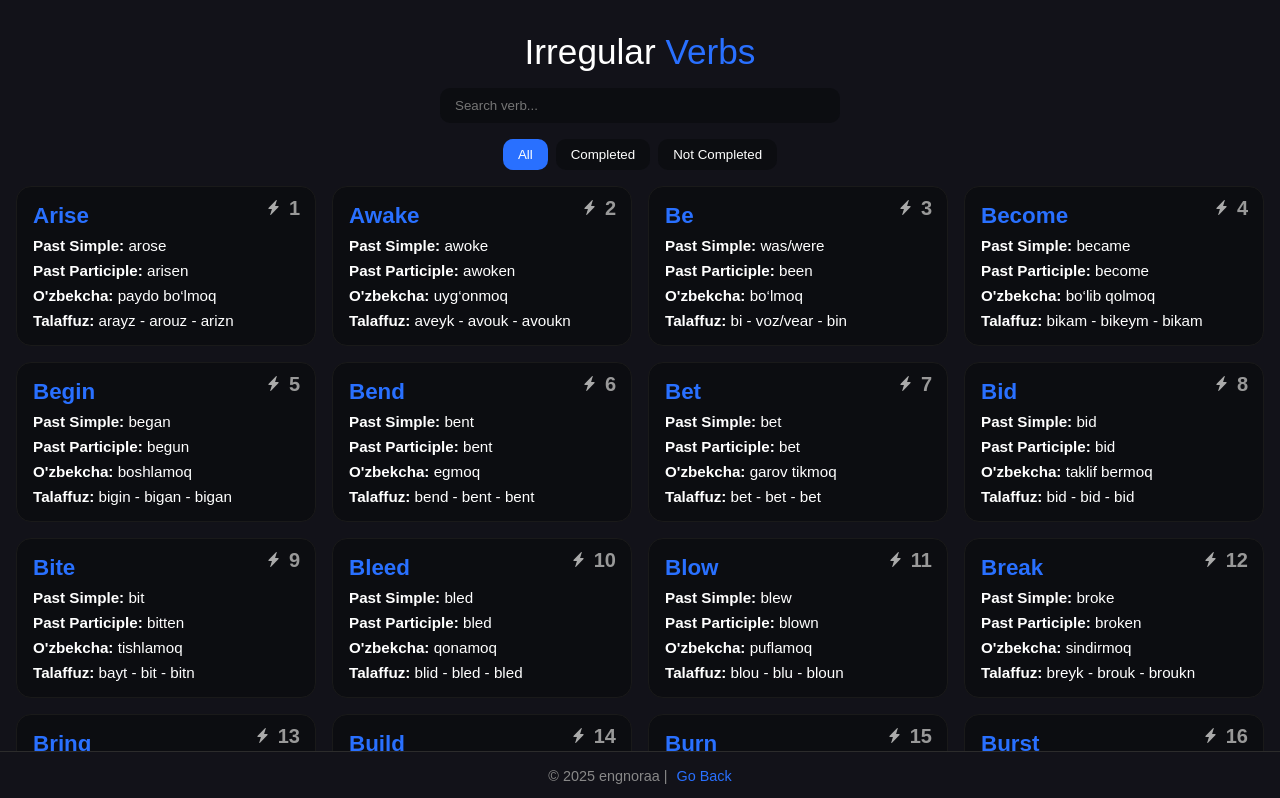
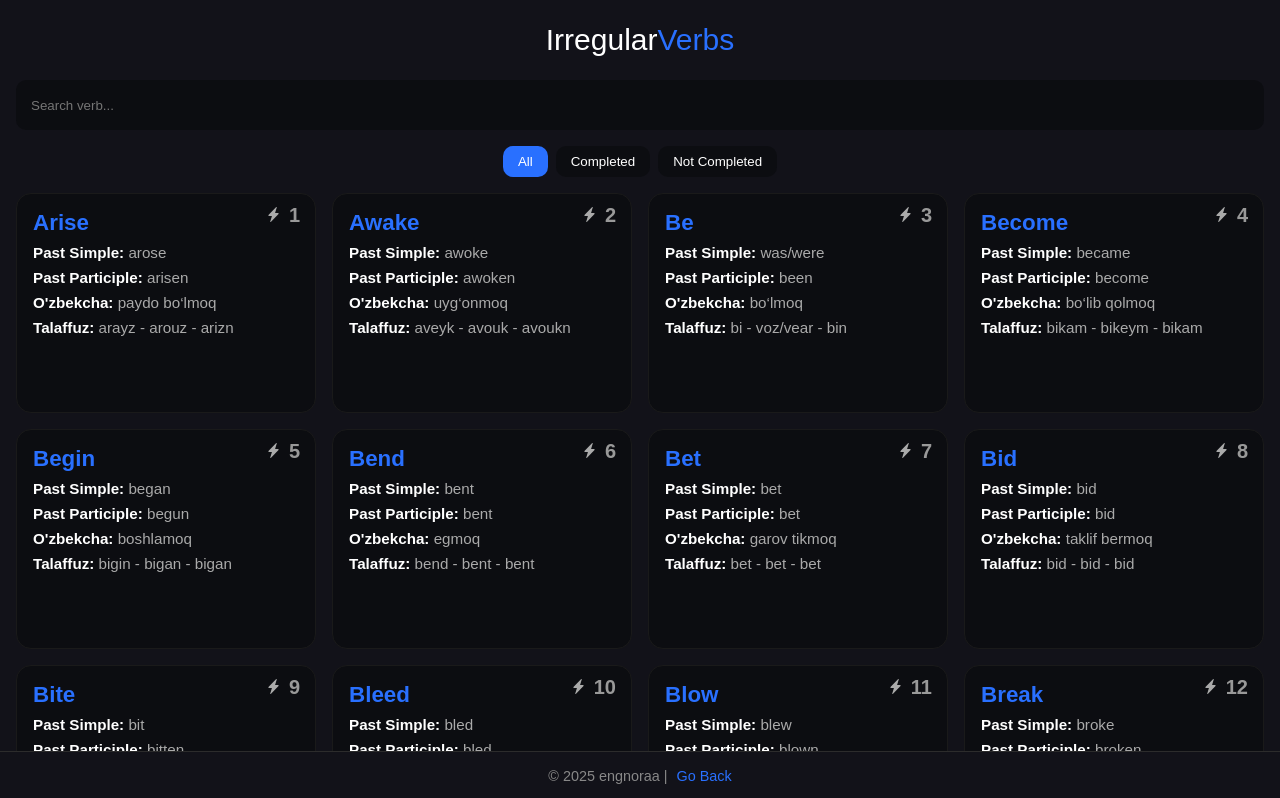
Before and after one commit to yahyoome/Engnoraa, a React (Create React App) app: page /irregular-verbs in a window 1280 px wide. Shown: the top 798 px of the page. Built offline with nearby package versions, Linux system fonts and the light colour scheme.

Commit message:
Engnoraa

```diff
--- a/src/components/irregularverbs.jsx
+++ b/src/components/irregularverbs.jsx
@@ -61,7 +61,7 @@ const IrregularVerbs = () => {
           const isChecked = completed[originalIndex];
 
           return (
-            <div key={originalIndex} className={`card ${isChecked ? 'completed' : ''}`}>
+            <div id='card-decr' key={originalIndex} className={`card ${isChecked ? 'completed' : ''}`}>
               <div className="card-header">
                 <div
                   className="thunder-icon"
--- a/src/styles/404.css
+++ b/src/styles/404.css
@@ -14,7 +14,7 @@
     padding: 2rem;
     border-radius: 20px;
     text-align: center;
-    box-shadow: 0 20px 30px #000;
+    box-shadow: 0 10px 30px #000;
     max-width: 400px;
     width: 100%;
 }
--- a/src/styles/irregularverbs.css
+++ b/src/styles/irregularverbs.css
@@ -10,9 +10,18 @@
   }
 
   .irregular-verbs {
-    font-size: 2.2rem;
+    top: 0;
+    left: 0;
+    width: 100%;
+    height: 80px;
+    align-items: center;
+    justify-content: center;
+    background: #121219;
+    font-size: 30px;
+    display: flex;
     text-align: center;
-    margin-bottom: 1rem;
+    position: fixed;
+    z-index: 10;
   }
 
   .irregular-verbs span {
@@ -21,8 +30,9 @@
 
   .search-input {
     width: 100%;
-    max-width: 400px;
-    margin: 0 auto 1rem;
+    max-width: 100%;
+    height: 50px;
+    margin: 3rem auto 1rem auto;
     display: block;
     padding: 10px 15px;
     border-radius: 10px;
@@ -67,13 +77,16 @@
     background: #0c0d11;
     padding: 1rem;
     border-radius: 15px;
-    position: relative;
     display: flex;
     flex-direction: column;
     gap: 0.5rem;
     border: 1.5px solid #1a1a1a;
     box-sizing: border-box;
     transition: background 0.3s ease, border 0.3s ease;
+
+    /* Fix for consistent size */
+    min-height: 220px;
+    height: 100%;
   }
 
   .card.completed {
@@ -88,6 +101,8 @@
     display: flex;
     align-items: center;
     gap: 0.5rem;
+    max-width: 90%;
+    overflow: hidden;
   }
 
   .thunder-icon {
@@ -118,6 +133,11 @@
   .card p {
     margin: 0;
     font-size: 0.95rem;
+    color: #aaa;
+  }
+
+  .card p strong {
+    color: #fff;
   }
 
   /* Footer */
```
Lines whose indentation alone changed are shown as unchanged.
